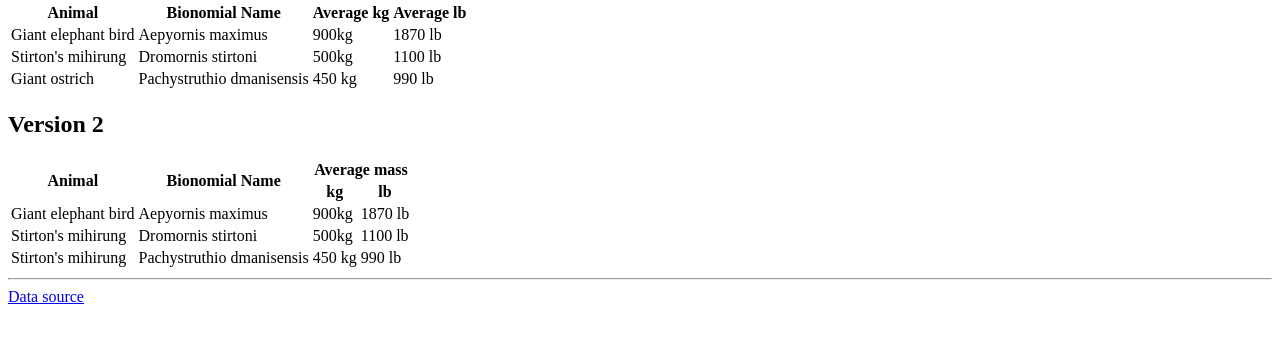
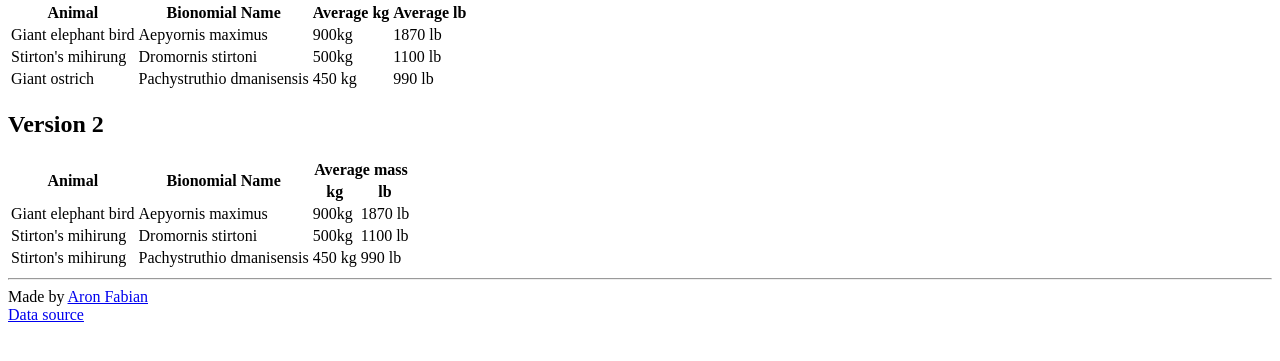
Before and after one commit to AronFabianHu/html-table-practice, a plain HTML site: page index.html in a window 1280 px wide. Shown: the part 79-440 px from the top of the page. Drawn offline with Linux system fonts and the light colour scheme.

Commit message:
Update index.html

```diff
--- a/index.html
+++ b/index.html
@@ -84,6 +84,7 @@
 </body>
 <hr>
 <footer>
+    <section> Made by <a href="https://levelupmarketing.hu">Aron Fabian</a></section>
     <a href="https://en.wikipedia.org/wiki/List_of_largest_birds"> Data source</a>
 </footer>
 
```
